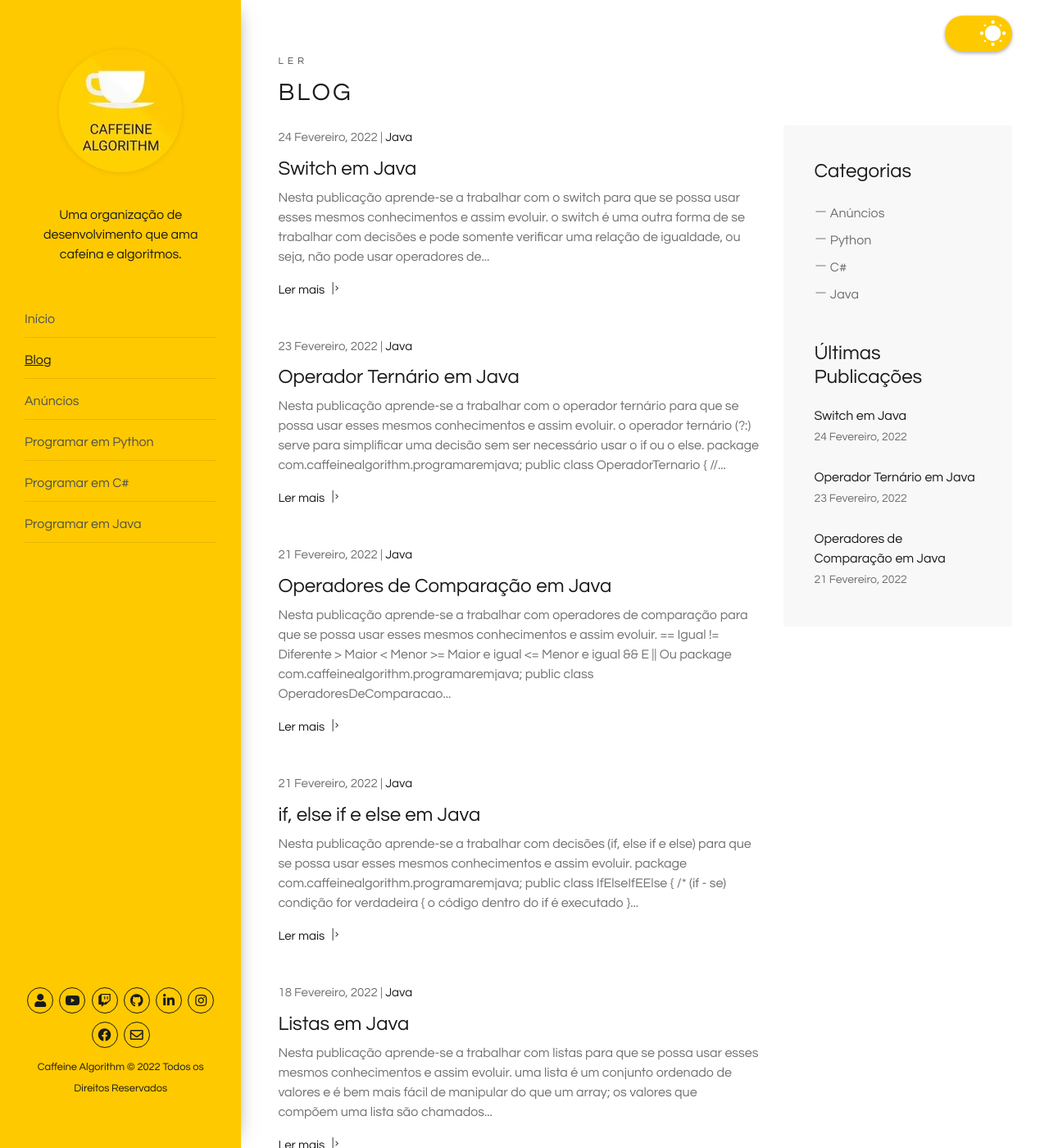
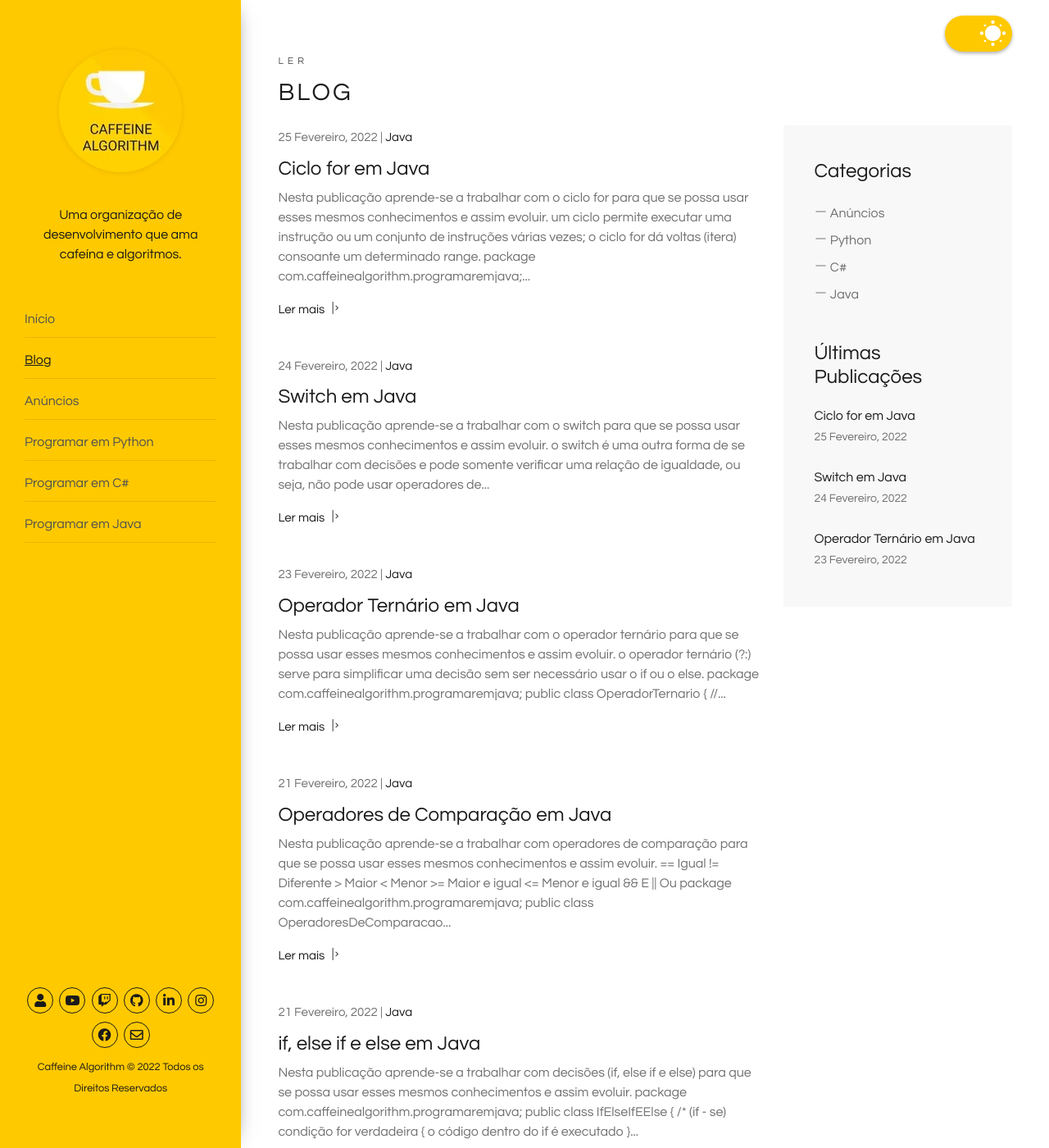
Before and after one commit to caffeinealgorithm/caffeinealgorithm.github.io, a Jekyll site: the page built from blog/index.html, in a window 1280 px wide and 1400 px high. Shown: the whole window at 82% size. Built offline with Jekyll 4.4.1, drawn with Linux system fonts in a browser that asks for light colours; the list of posts is cut into pages by our own code; some of the changed text lies outside the part shown.

Commit message:
Add 16º episode of the Java programming series

````diff
--- /dev/null
+++ b/_posts/2022-02-25-ciclo-for-em-java.md
@@ -0,0 +1,56 @@
+---
+layout: post
+excerpt: Blog
+title: 'Ciclo for em Java'
+description: 'Descobre como se trabalha com o ciclo for na linguagem de programação Java. Obtém respostas às tuas dúvidas com a teoria e os exemplos apresentados.'
+keywords: 'java, ciclo for, ciclo, for, ciclos, publicação'
+date: 2022-02-25
+categories: [Java]
+---
+
+Nesta publicação aprende-se a trabalhar com o ciclo for para que se possa usar esses mesmos conhecimentos e assim evoluir.
+
+- um ciclo permite executar uma instrução ou um conjunto de instruções várias vezes;
+- o ciclo for dá voltas (itera) consoante um determinado range.
+
+```java
+package com.caffeinealgorithm.programaremjava;
+
+public class CicloFor {
+  public void Run() {
+    String[] materialEscolar = new String[] {
+        "Mochila",
+        "Estojo",
+        "Lápis",
+        "Borracha",
+        "Afia",
+        "Tesoura"
+    };
+
+    /*
+      System.out.println(materialEscolar[0]);
+      System.out.println(materialEscolar[1]);
+    */
+
+    for (int indice = 0; indice < materialEscolar.length; indice++)
+      System.out.printf("materialEscolar[%d]: %s\n", indice, materialEscolar[indice]);
+  }
+}
+
+/*
+  materialEscolar[0]: Mochila
+  materialEscolar[1]: Estojo
+  materialEscolar[2]: Lápis
+  materialEscolar[3]: Borracha
+  materialEscolar[4]: Afia
+  materialEscolar[5]: Tesoura
+*/
+```
+
+<div class="video-container">
+  <iframe src="https://www.youtube.com/embed/aKgPE8bar_Y" frameborder="0" allowfullscreen></iframe>
+</div>
+
+Não te esqueças de [assistir ao vídeo](https://youtu.be/aKgPE8bar_Y){:target="\_blank"} e podes sempre ler esta publicação [em inglês](https://nelsonsilvadev.com/blog/20220225/for-loop-in-java/){:target="\_blank"}.
+
+### _Happy coding!_
--- a/index.html
+++ b/index.html
@@ -76,7 +76,7 @@ keywords: organização, desenvolvimento, cafeína, algoritmos, publicações, v
       </div>
 
       <div class="row">
-        {% for video in site.java %} {% if video.id == "/java/15" %}
+        {% for video in site.java %} {% if video.id == "/java/16" %}
         <div class="col-xs-12 col-sm-3 col-sm-6 col-lg-6 col-xl-3">
           <a
             href="https://www.youtube.com/embed/{{ video.custom_id }}"
````
Also changed, not shown: _java/16.md (added, +5 -0 lines), assets/img/playlists/java/16.png (added), assets/img/playlists/java/16.webp (added).
